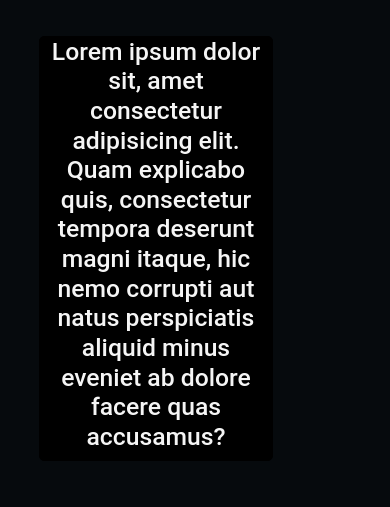
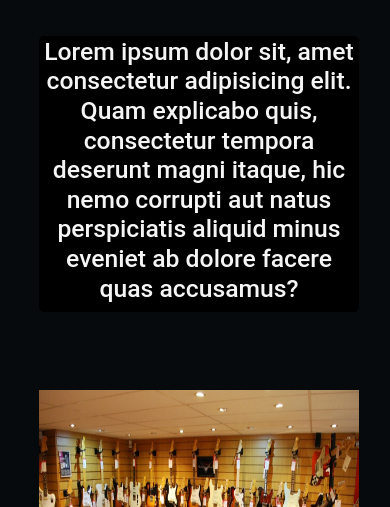
Before and after one commit to emmanuel-mancilla/coder, a website: page informacion.html in a window 390 px wide. Shown: the part 337-844 px from the top of the page. Drawn offline with nearby package versions, Linux system fonts and the light colour scheme.

Commit message:
desafio sass, style reescrito con variables y nesting

```diff
--- a/style.scss
+++ b/style.scss
@@ -147,7 +147,7 @@ footer {
         margin-left: 3%;
     }
     .aboutus{
-        width: 60%;
+        width: 20rem;
         font-size: 0.5rem;
     }
     .container2
```
Also changed, not shown: style.css.
